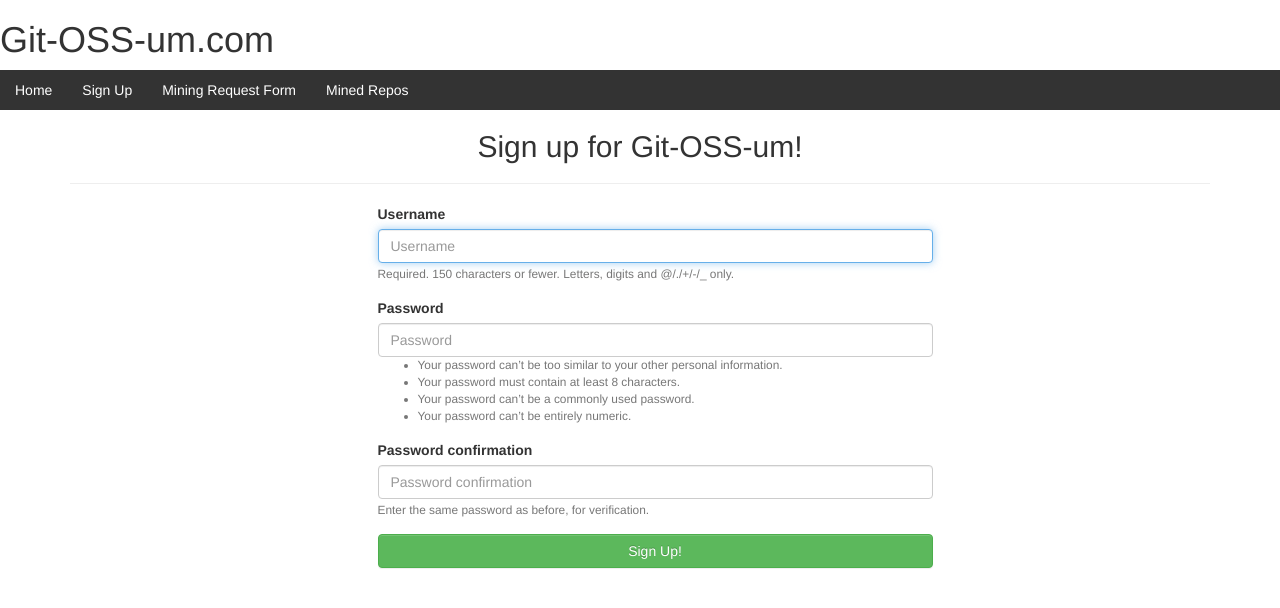
After one commit to RESHAPELab/gitOSSum, a Django app: page /signup/ in a window 1280 px wide. The commit adds this page. Shown: the top 608 px of the page. Run offline with Django 3.2, Linux system fonts and the light colour scheme; parts of the project's set-up code (start-up, migrations or seed data) failed here and were passed over; some libraries are stand-ins or nearby versions.

Commit message:
Simple User Signup implemented

```diff
--- /dev/null
+++ b/src/web_app/templates/signup.html
@@ -0,0 +1,26 @@
+{% extends 'base.html' %} {% block content %}
+{% load bootstrap3 %}
+
+<head>
+    {% bootstrap_css %}
+    {% bootstrap_javascript %}
+</head>
+<center>
+    <h2>Sign up for Git-OSS-um!</h2>
+</center>
+<hr>
+<body>
+    <div class="container">
+        <div class="row">
+            <div class="col-sm-offset-3 col-sm-6">
+                <form action="" method="post">
+                    {% csrf_token %} {% bootstrap_form form %} {% buttons %}
+                    <button type="submit" class="btn btn-success btn-block">Sign Up!</button>
+                    {% endbuttons %}
+                </form>
+                <center>{% bootstrap_messages %}</center>
+            </div>
+        </div>
+    </div>
+</body>
+{% endblock %}
--- a/src/web_app/templates/snippets/nav.html
+++ b/src/web_app/templates/snippets/nav.html
@@ -30,6 +30,9 @@
         <a href="/">Home</a>
     </li>
     <li>
+        <a href="/signup">Sign Up</a>
+    </li>
+    <li>
         <a href="/mining_requests_form">Mining Request Form</a>
     </li>
     <li>
--- a/src/web_app/user_app/admin.py
+++ b/src/web_app/user_app/admin.py
@@ -47,6 +47,8 @@ def black_list_requests(modeladmin, request, queryset):
 # A short description for this function
 black_list_requests.short_description = "Blacklist selected requests"
 
+
+# Function for deleting repositories from the MongoDB database
 def delete_selected(modeladmin, request, queryset):
     pool = Pool()
 
--- a/src/web_app/user_app/views.py
+++ b/src/web_app/user_app/views.py
@@ -1,7 +1,7 @@
 import json
 from django.http import HttpResponse, HttpResponseRedirect, HttpResponseNotFound
 from django.db import IntegrityError
-from django.shortcuts import render
+from django.shortcuts import render, redirect
 from pymongo import MongoClient
 import plotly
 import plotly.offline as opy
@@ -16,6 +16,10 @@ from django.contrib import messages
 from nvd3 import multiBarHorizontalChart
 import random
 
+from django.contrib.auth import login, authenticate
+from django.contrib.auth.forms import UserCreationForm
+
+
 
 # MongoDB information
 client = MongoClient('localhost', 27017)
@@ -26,6 +30,20 @@ pull_requests = db.pullRequests
 class HomeView(TemplateView):
     template_name = 'home.html'
 
+
+def signup(request):
+    if request.method == 'POST':
+        form = UserCreationForm(request.POST)
+        if form.is_valid():
+            form.save()
+            username = form.cleaned_data.get('username')
+            raw_password = form.cleaned_data.get('password1')
+            user = authenticate(username=username, password=raw_password)
+            login(request, user)
+            return HttpResponseRedirect('/')
+    else:
+        form = UserCreationForm()
+    return render(request, 'signup.html', {'form': form})
 
 def mining_request_form_view(request):
     context = {}
--- a/src/web_app/web_app/urls.py
+++ b/src/web_app/web_app/urls.py
@@ -16,11 +16,12 @@ Including another URLconf
 from django.conf.urls import url
 from django.contrib import admin
 from django.views.generic import TemplateView
-from user_app.views import ( HomeView, mining_request_form_view, get_repo_data, MinedRepos
+from user_app.views import ( HomeView, mining_request_form_view, get_repo_data, MinedRepos, signup
                              )
 
 urlpatterns = [
     url(r'^admin/', admin.site.urls),
+    url(r'^signup/$', signup, name='signup'),
     url(r'^$', HomeView.as_view()),
     url(r'^mining_requests_form/$', mining_request_form_view),
     url(r'^repos/$', MinedRepos.as_view()),
```
